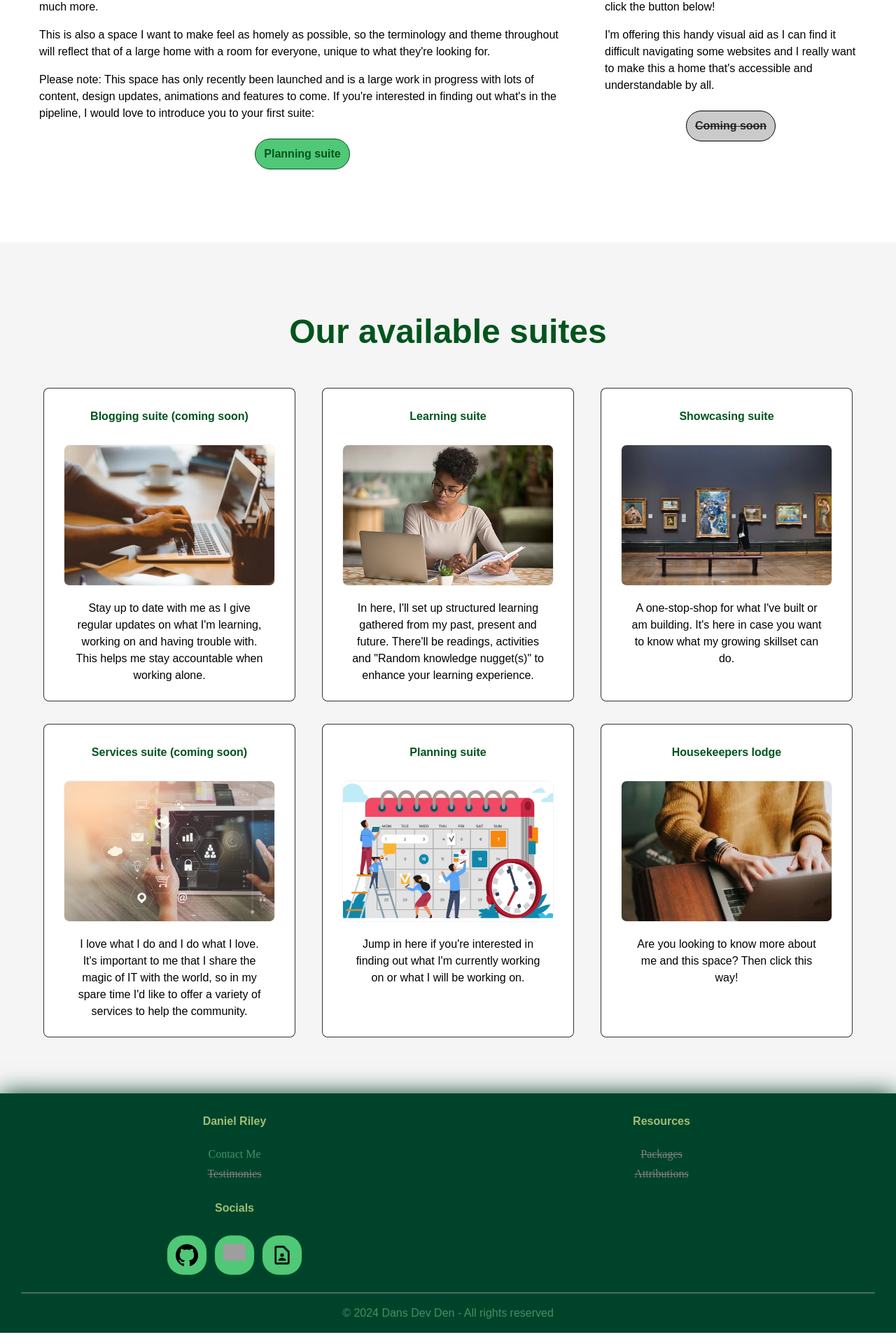
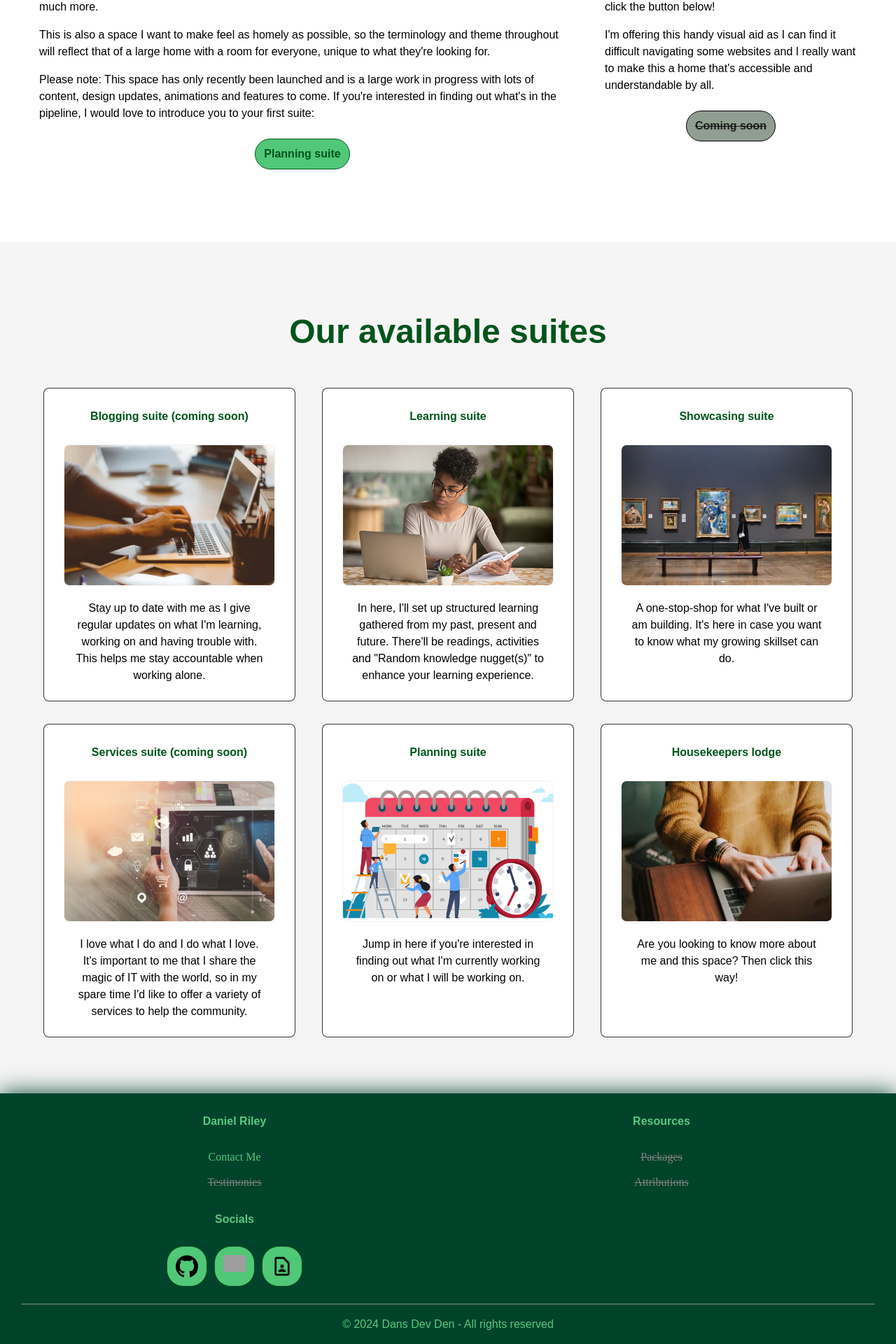
Before and after one commit to danriley11/DansDevDen, a React (Vite) app: page / in a window 1280 px wide. Shown: the part 1123-3043 px from the top of the page at 70% size. Built offline with nearby package versions, Linux system fonts and the light colour scheme; grey boxes are pictures that could not be loaded.

Commit message:
Update colour convention all-round

```diff
--- a/src/components/blocks/FlexDiv.styles.ts
+++ b/src/components/blocks/FlexDiv.styles.ts
@@ -1,5 +1,5 @@
 import styled, { css } from 'styled-components';
-import { irisGreen } from '../core/colours';
+import { hoverGreenLight } from '../core/colours';
 import { rem } from '../core/styles';
 
 type FlexDivProps = {
@@ -26,7 +26,7 @@ export const FlexDiv = styled.div<FlexDivProps>`
     css`
       & div:hover {
         cursor: pointer;
-        background-color: ${irisGreen};
+        background-color: ${hoverGreenLight};
       }
     `}
 `;
--- a/src/components/buttons/Buttons.styles.ts
+++ b/src/components/buttons/Buttons.styles.ts
@@ -1,5 +1,15 @@
 import styled, { css } from 'styled-components';
-import { black, darkGrey, deepGreen, emeraldGreen, lightGrey, white } from '../core/colours';
+import {
+  activeGreen,
+  black,
+  darkGrey,
+  disabledGreen,
+  hoverGreenDark,
+  hoverGreenLight,
+  inactiveGreen,
+  textDarkGreen,
+  white,
+} from '../core/colours';
 import { rem } from '../core/styles';
 import { fontFamily, fontSize16, fontWeightSemiBold } from '../core/typography';
 
@@ -11,10 +21,10 @@ export const ButtonLink = styled.button<ButtonLinkProps>`
   display: flex;
   width: fit-content;
 
-  color: ${deepGreen};
-  background-color: ${emeraldGreen};
+  color: ${textDarkGreen};
+  background-color: ${inactiveGreen};
 
-  border: 1px solid ${deepGreen};
+  border: 1px solid ${textDarkGreen};
   border-radius: ${rem(24)};
 
   padding: ${rem(12)};
@@ -25,7 +35,15 @@ export const ButtonLink = styled.button<ButtonLinkProps>`
 
   &:hover {
     color: ${white};
-    background-color: ${deepGreen};
+    background-color: ${hoverGreenDark};
+    box-shadow: 0 0 16px ${hoverGreenLight};
+    cursor: pointer;
+  }
+
+  &:active {
+    color: ${white};
+    background-color: ${activeGreen};
+    box-shadow: 0 0 16px ${hoverGreenLight};
     cursor: pointer;
   }
 
@@ -33,7 +51,7 @@ export const ButtonLink = styled.button<ButtonLinkProps>`
     disabled &&
     css`
       color: ${darkGrey};
-      background-color: ${lightGrey};
+      background-color: ${disabledGreen};
       border: 1px solid ${black};
       pointer-events: none;
       text-decoration: line-through;
--- a/src/components/core/colours.tsx
+++ b/src/components/core/colours.tsx
@@ -9,13 +9,16 @@ export const white = 'RGBA(255, 255, 255, 1)';
 export const offWhite = 'RGBA(245, 245, 245, 1)';
 export const black = 'RGBA(0, 0, 0, 1)';
 
-export const emeraldGreen = `RGBA(80, 200, 120)`;
-export const irisGreen = `RGBA(89, 200, 126, 0.5)`;
-export const deepGreen = `RGBA(0, 85, 28)`;
-
-export const darkGreen = `RGBA(0, 67, 43)`;
-export const greenAccent1 = `RGBA(160, 190, 116)`;
 export const greenAccent2 = `RGBA(70, 143, 100)`;
-export const greenAccent3 = `RGBA(53, 123, 89)`;
 export const greenAccent4 = `RGBA(0, 81, 89)`;
 export const greenAccent5 = `RGBA(0, 81, 53)`;
+
+export const activeGreen = `RGB(0, 67, 43)`;
+export const hoverGreenDark = `RGBA(53, 123, 89)`;
+export const hoverGreenLight = `RGBA(89, 200, 126, 0.5)`;
+export const inactiveGreen = `RGB(80, 200, 120)`;
+export const disabledGreen = `rgb(144, 158, 146)`;
+
+export const textLightGreen = `rgb(89, 200, 126)`;
+export const textDarkGreen = `RGB(0, 85, 28)`;
+export const decorativeGreen = `rgb(14, 160, 78)`;
--- a/src/components/core/typography.tsx
+++ b/src/components/core/typography.tsx
@@ -1,6 +1,6 @@
 import styled from 'styled-components';
 import { rem } from './styles';
-import { deepGreen } from './colours';
+import { textDarkGreen } from './colours';
 
 export const fontFamily = `'League Spartan', arial, helvetica, sans-serif;`;
 
@@ -40,7 +40,7 @@ export const Heading1 = styled.h1`
   font-weight: ${weights.semiBold};
   line-height: ${fontSize24LineHeight};
   font-family: ${fontFamily};
-  color: ${deepGreen};
+  color: ${textDarkGreen};
 `;
 
 export const Heading2 = styled.h2`
@@ -48,7 +48,7 @@ export const Heading2 = styled.h2`
   font-weight: ${weights.semiBold};
   line-height: ${fontSize24LineHeight};
   font-family: ${fontFamily};
-  color: ${deepGreen};
+  color: ${textDarkGreen};
 `;
 
 export const Heading3 = styled.h3`
@@ -56,7 +56,7 @@ export const Heading3 = styled.h3`
   font-weight: ${weights.semiBold};
   line-height: ${fontSize24LineHeight};
   font-family: ${fontFamily};
-  color: ${deepGreen};
+  color: ${textDarkGreen};
   margin: ${rem(24)} 0;
 `;
 
@@ -65,7 +65,7 @@ export const Heading4 = styled.h4`
   font-weight: ${weights.semiBold};
   line-height: ${fontSize24LineHeight};
   font-family: ${fontFamily};
-  color: ${deepGreen};
+  color: ${textDarkGreen};
   margin: ${rem(24)} 0;
 `;
 
--- a/src/components/images/Carousel.styles.ts
+++ b/src/components/images/Carousel.styles.ts
@@ -1,5 +1,5 @@
 import styled from 'styled-components';
-import { irisGreen, emeraldGreen } from '../core/colours';
+import { hoverGreenLight, inactiveGreen } from '../core/colours';
 import { mediaUp } from '../core/styles';
 
 export const CarouselWrapper = styled.div`
@@ -76,17 +76,17 @@ export const CarouselButton = styled.button<CarouselButtonProps>`
   transform: translate(0, -50%);
   border: none;
   height: 100%;
-  background-color: ${irisGreen};
+  background-color: ${hoverGreenLight};
   z-index: 1;
 
   ${({ leftSide = false }) => (leftSide ? `left: 0` : `right: 0`)};
 
   &:hover {
-    background-color: ${irisGreen};
+    background-color: ${hoverGreenLight};
     cursor: pointer;
   }
 
   &:active {
-    background-color: ${emeraldGreen};
+    background-color: ${inactiveGreen};
   }
 `;
--- a/src/components/pageStructure/footer/Footer.styles.ts
+++ b/src/components/pageStructure/footer/Footer.styles.ts
@@ -1,20 +1,21 @@
 import styled from 'styled-components';
-import { darkGreen, greenAccent1, greenAccent2, lightGrey } from '../../core/colours';
+import { activeGreen, textLightGreen, lightGrey, textDarkGreen, hoverGreenLight, inactiveGreen } from '../../core/colours';
 import { mediaUp, rem } from '../../core/styles';
 
 export const FooterContainer = styled.div`
   position: relative;
   overflow-x: hidden;
   padding: 0 ${rem(30)};
-  background-color: ${darkGreen};
-  box-shadow: 0 0 ${rem(32)} ${darkGreen};
+  background-color: ${activeGreen};
+  box-shadow: 0 0 ${rem(32)} ${activeGreen};
 
   h4 {
-    color: ${greenAccent1};
+    color: ${textLightGreen};
     margin-bottom: ${rem(12)};
   }
+
   p {
-    color: ${greenAccent2};
+    color: ${textLightGreen};
   }
 
   .footer-top {
@@ -26,12 +27,21 @@ export const FooterContainer = styled.div`
     a {
       display: grid;
       grid-template-columns: repeat(1, 1fr);
-      color: ${greenAccent2};
+      color: ${inactiveGreen};
       text-decoration: none;
+      padding: 4px;
+      border-radius: 12px;
 
       &:hover {
         cursor: pointer;
-        color: ${greenAccent1};
+        color: ${hoverGreenLight};
+        box-shadow: 0 0 4px ${hoverGreenLight};
+      }
+
+      &:active {
+        cursor: pointer;
+        color: ${activeGreen};
+        background-color: ${textLightGreen};
       }
     }
 
@@ -49,6 +59,13 @@ export const FooterContainer = styled.div`
       &:hover {
         color: grey;
         cursor: not-allowed;
+        box-shadow: none;
+      }
+
+      &:active {
+        color: grey;
+        cursor: not-allowed;
+        box-shadow: none;
       }
     }
 
--- a/src/pages/contact/Contact.styles.ts
+++ b/src/pages/contact/Contact.styles.ts
@@ -1,17 +1,16 @@
 import styled from 'styled-components';
-import { darkGreen, greenAccent1 } from '../../components/core/colours';
+import { textLightGreen, textDarkGreen } from '../../components/core/colours';
 import { CenterAlign } from '../../components/core/spacing';
 
 const ContactWrapper = styled.div`
-  background-color: ${greenAccent1};
-  color: ${darkGreen};
-
+  background-color: ${textLightGreen};
+  color: ${textDarkGreen};
   padding: 24px;
   border-radius: 24px;
 `;
 
 export const ContactNote = styled(CenterAlign)`
-  filter: opacity(60%);
+  filter: opacity(80%);
 `;
 
 export default ContactWrapper;
--- a/src/pages/grandFoyer/GrandFoyer.styles.ts
+++ b/src/pages/grandFoyer/GrandFoyer.styles.ts
@@ -1,14 +1,7 @@
 import { styled } from 'styled-components';
 import { Heading2 } from '../../components/core/typography';
 import { mediaUp, rem } from '../../components/core/styles';
-import {
-  darkGrey,
-  deepGreen,
-  lightGrey,
-  offWhite,
-  softGrey,
-  white,
-} from '../../components/core/colours';
+import { darkGrey, hoverGreenLight, lightGrey, offWhite, softGrey, textDarkGreen, white } from '../../components/core/colours';
 
 export const GrandFoyerContainer = styled.div`
   background-image: url('../../assets/GrandFoyer.jpeg');
@@ -79,14 +72,14 @@ export const GrandFoyerContentContainer = styled.div<{ backgroundColour: string
   background-color: ${({ backgroundColour }) => backgroundColour};
 
   h2 {
-    color: ${deepGreen};
+    color: ${textDarkGreen};
     text-align: center;
     font-size: ${rem(48)};
     line-height: ${rem(48)};
   }
 
   & > div > div > h3 {
-    color: ${deepGreen};
+    color: ${textDarkGreen};
   }
 `;
 
--- a/src/pages/planningSuite/PlanningSuite.styles.ts
+++ b/src/pages/planningSuite/PlanningSuite.styles.ts
@@ -1,5 +1,5 @@
 import styled from 'styled-components';
-import { deepGreen, irisGreen, lightGrey, white } from '../../components/core/colours';
+import { hoverGreenLight, lightGrey, white } from '../../components/core/colours';
 import { rem } from '../../components/core/styles';
 import { FlexDiv } from '../../components/blocks/FlexDiv.styles';
 import { fontSize16, fontSize16LineHeight } from '../../components/core/typography';
@@ -38,7 +38,7 @@ export const GridItem = styled.div<GridItemProps>`
   min-width: 104px;
   min-height: 104px;
   text-align: center;
-  background-color: ${irisGreen};
+  background-color: ${hoverGreenLight};
 
   ul {
     padding-left: 0;
@@ -48,7 +48,7 @@ export const GridItem = styled.div<GridItemProps>`
   ${({ isCurrentDay = false }) =>
     isCurrentDay &&
     `
-    background-color: ${deepGreen};
+    background-color: ${hoverGreenLight};
     color: ${white}
   `}
 `;
--- a/src/pages/showcasingSuite/Showcasing.styles.ts
+++ b/src/pages/showcasingSuite/Showcasing.styles.ts
@@ -1,6 +1,6 @@
 import styled from 'styled-components';
 import { mediaUp, rem } from '../../components/core/styles';
-import { deepGreen, softGrey } from '../../components/core/colours';
+import { hoverGreenLight, softGrey } from '../../components/core/colours';
 
 export const ShowcasingContainer = styled.div`
   display: flex;
@@ -27,7 +27,7 @@ export const ShowcasingBlockImg = styled.img`
   object-fit: cover;
   border-radius: ${rem(8)};
   border: 1px solid ${softGrey};
-  box-shadow: 0 0 50px ${deepGreen};
+  box-shadow: 0 0 50px ${hoverGreenLight};
 `;
 
 export const ShowcasingBlockContent = styled.div`
```
Also changed, not shown: src/components/menu/MenuDropdown.styles.ts (+8 -3 lines).
